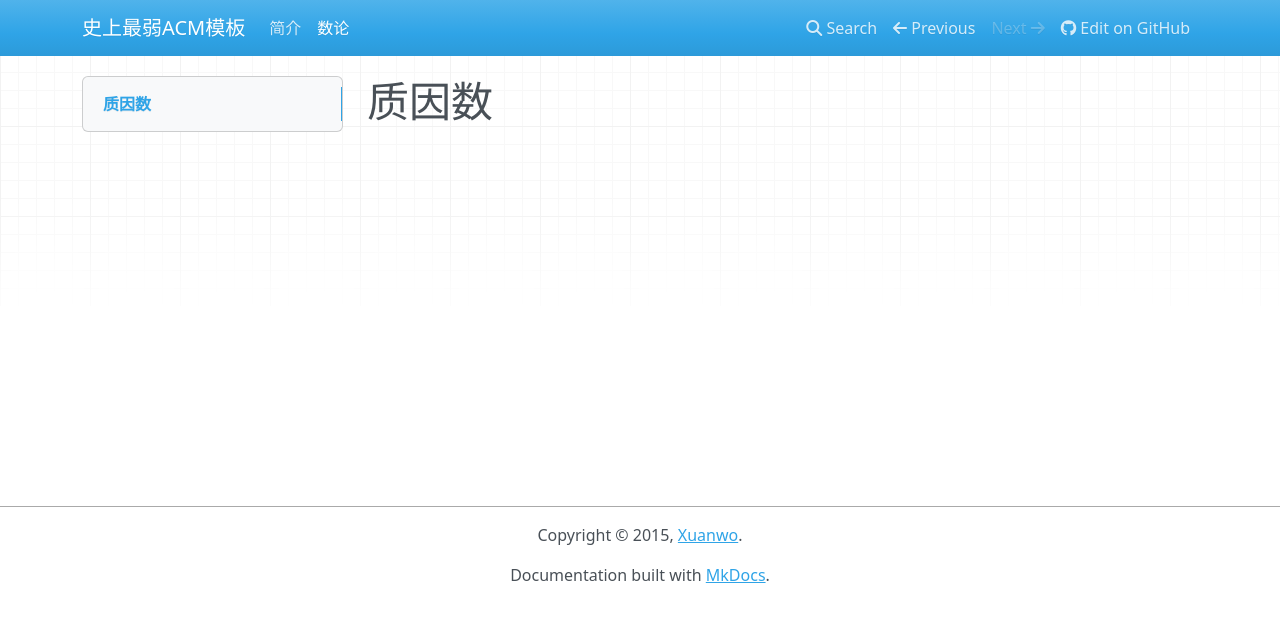
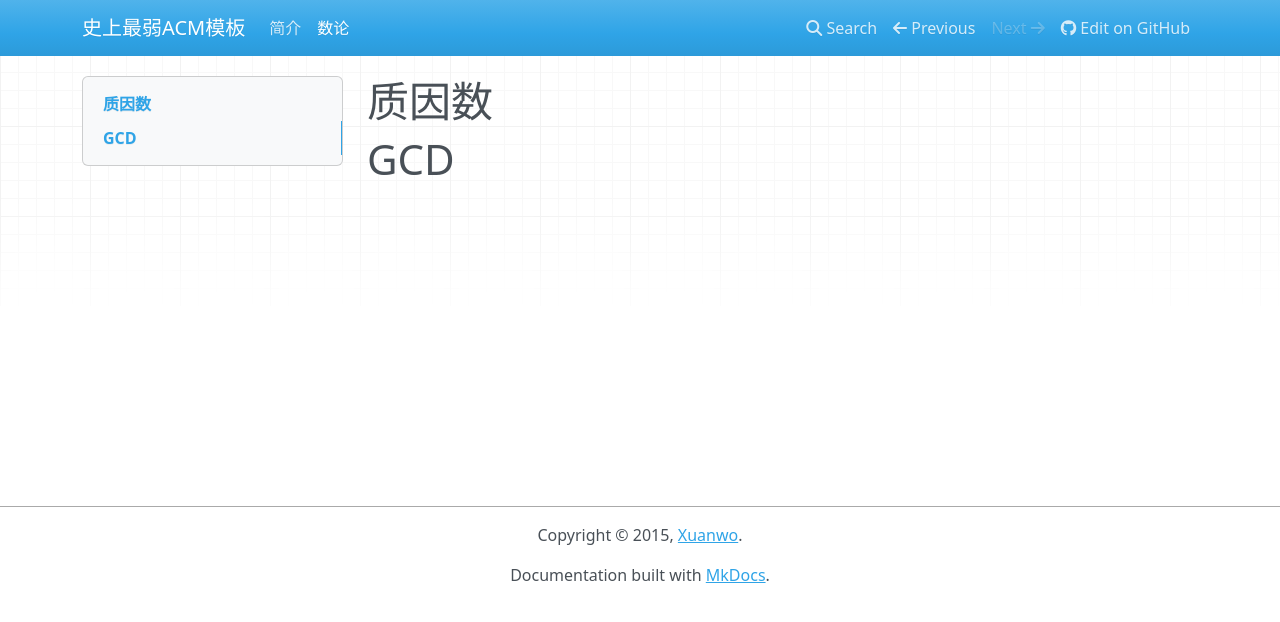
Before and after one commit to Xuanwo/ACMTemplate, an MkDocs documentation site: the page built from docs/number-theory.md, in a window 1280 px wide. Shown: the top 622 px of the page. Built offline with MkDocs 1.6.1, drawn with Linux system fonts in a browser that asks for light colours; nearby versions of some CDN libraries; old or Windows-style settings are respelled for this version of MkDocs.

Commit message:
新增 GCD

```diff
--- a/docs/number-theory.md
+++ b/docs/number-theory.md
@@ -1 +1,2 @@
 # 质因数
+# GCD
```
